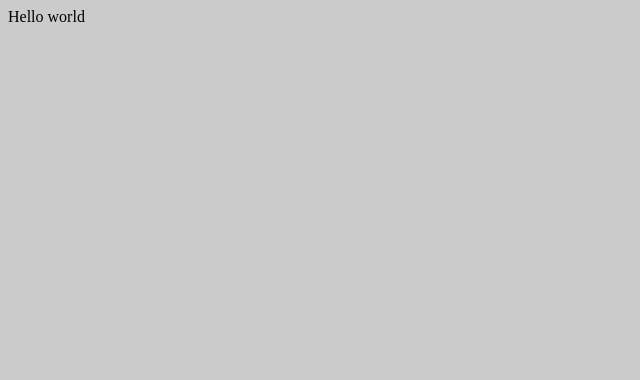
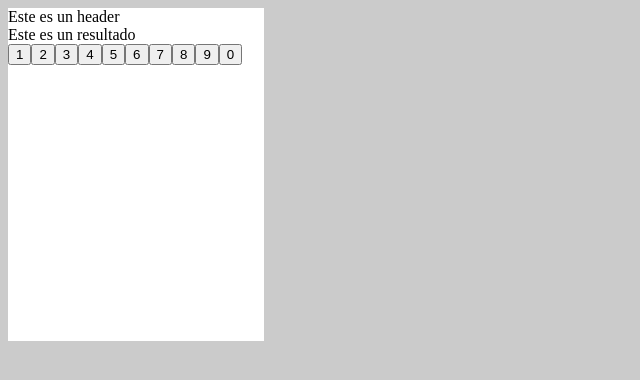
Before and after one commit to NunezGabriel/CalculatorJS, a React (Create React App) app in the folder expensable-calculator/: page / in a window 1280 px wide. Shown: the top 380 px of the page, without its empty margins (0-640 px from the left). Built offline with nearby package versions, Linux system fonts and the light colour scheme.

Commit message:
chore: components + state hooks

```diff
--- a/expensable-calculator/src/App.js
+++ b/expensable-calculator/src/App.js
@@ -1,8 +1,31 @@
+import Calculator from "./components/Calculator/Calculator";
+import Button from "./components/Button/Button";
+import Result from "./components/Result/Result";
+import Header from "./components/Header/Header";
+import { useState } from "react";
 
 function App() {
+
+  const [prevNumber, setPrevNumber] = useState(null);
+  const [operant, setOperant] = useState(null);
+  const [currentNumber, setCurrentNumber] = useState("0")
+
   return (
-    <div className="App">
-      Hello world
+    <div>
+      <Calculator>
+        <Header>Este es un header</Header>
+        <Result>Este es un resultado</Result>
+        <Button type="submit" value={1} onClick={()=>{console.log("1")}}/>
+        <Button type="submit" value={2} onClick={()=>{console.log("2")}}/>
+        <Button type="submit" value={3} onClick={()=>{console.log("3")}}/>
+        <Button type="submit" value={4} onClick={()=>{console.log("4")}}/>
+        <Button type="submit" value={5} onClick={()=>{console.log("5")}}/>
+        <Button type="submit" value={6} onClick={()=>{console.log("6")}}/>
+        <Button type="submit" value={7} onClick={()=>{console.log("7")}}/>
+        <Button type="submit" value={8} onClick={()=>{console.log("8")}}/>
+        <Button type="submit" value={9} onClick={()=>{console.log("9")}}/>
+        <Button type="submit" value={0} onClick={()=>{console.log("0")}}/>
+      </Calculator>
     </div>
   );
 }
--- /dev/null
+++ b/expensable-calculator/src/components/Button/Button.jsx
@@ -0,0 +1,4 @@
+function Button({type, value, onClick}){
+    return <input type={type} value={value} onClick={onClick}/>
+}
+export default Button
--- /dev/null
+++ b/expensable-calculator/src/components/Calculator/Calculator.jsx
@@ -0,0 +1,12 @@
+/** @jsxImportSource @emotion/react */
+import { css } from "@emotion/react";
+
+function Calculator({children}){
+    return <div css={css`
+        height: 333px;
+        width: 256px;
+        background-color: white;
+    `}>{children}</div>
+}
+
+export default Calculator
--- /dev/null
+++ b/expensable-calculator/src/components/Header/Header.jsx
@@ -0,0 +1,5 @@
+function Header({children}){
+    return <header>{children}</header>
+}
+
+export default Header
--- /dev/null
+++ b/expensable-calculator/src/components/Result/Result.jsx
@@ -0,0 +1,5 @@
+function Result({children}){
+    return <div>{children}</div>
+}
+
+export default Result
```
